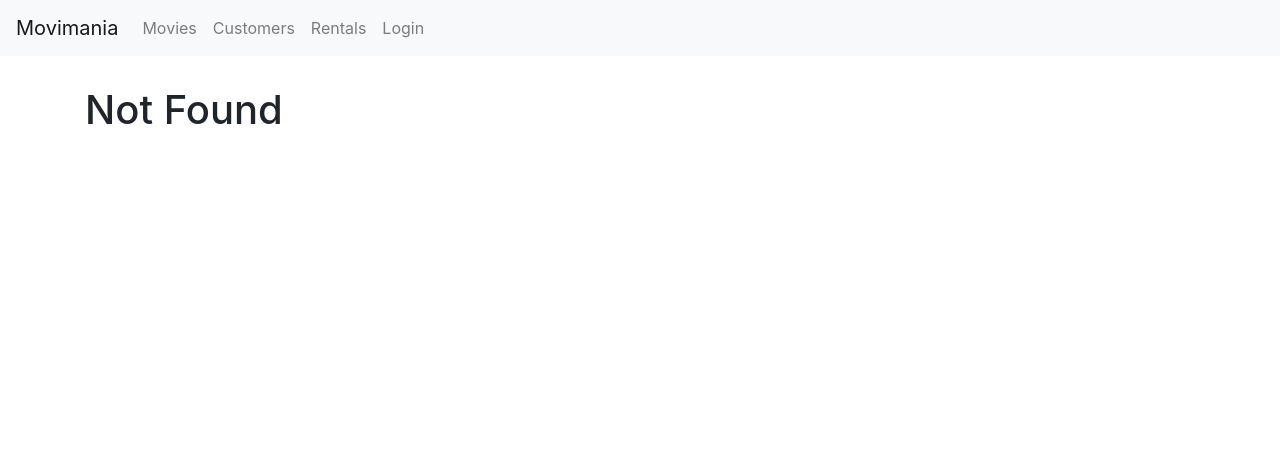
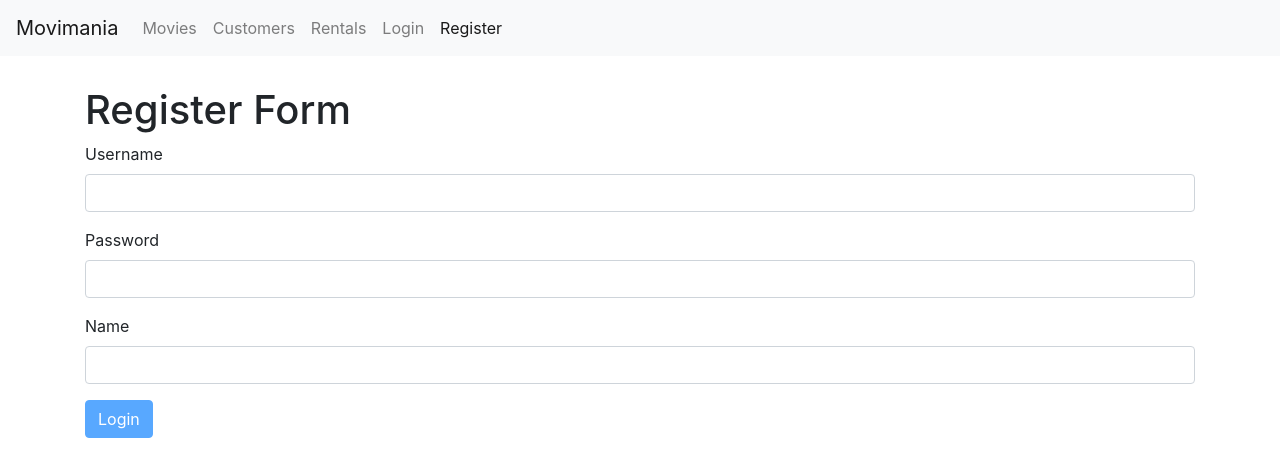
Before and after one commit to haris-begluk/react-vidly-m, a React (Create React App) app: page /register in a window 1280 px wide. Before the commit this address led to /not-found. Shown: the top 476 px of the page. Built offline with nearby package versions, Linux system fonts and the light colour scheme.

Commit message:
Forms: adding register form

```diff
--- a/src/App.js
+++ b/src/App.js
@@ -7,6 +7,7 @@
 import NavBar from "./components/navBar";
 import MovieForm from "./components/movieForm";
 import LoginForm from "./components/loginForm";
+import RegisterForm from "./components/registerForm";
 import "./App.css";
 
 class App extends Component {
@@ -16,6 +17,7 @@
         <NavBar />
         <main className="container">
           <Switch>
+            <Route path="/register" component={RegisterForm} />
             <Route path="/login" component={LoginForm} />
             <Route path="/movies/:id" component={MovieForm} />
             <Route path="/movies" component={Movies} />
--- a/src/components/navBar.jsx
+++ b/src/components/navBar.jsx
@@ -20,6 +20,9 @@
           <NavLink className="nav-item nav-link" to="/login">
             Login
           </NavLink>
+          <NavLink className="nav-item nav-link" to="/register">
+            Register
+          </NavLink>
         </div>
       </div>
     </nav>
--- /dev/null
+++ b/src/components/registerForm.jsx
@@ -0,0 +1,41 @@
+import React from "react";
+import Joi from "joi-browser";
+import Form from "./common/form";
+class RegisterForm extends Form {
+  state = {
+    data: { username: "", password: "", name: "" },
+    errors: {}
+  };
+
+  schema = {
+    username: Joi.string()
+      .required()
+      .email()
+      .label("Username"),
+    password: Joi.string()
+      .required()
+      .min(5)
+      .label("Password"),
+    name: Joi.string()
+      .required()
+      .label("Name")
+  };
+  doSubmit = () => {
+    console.log("submit");
+  };
+  render() {
+    return (
+      <div>
+        <h1>Register Form</h1>
+        <form onSubmit={this.handleSubmit}>
+          {this.renderInput("username", "Username")}
+          {this.renderInput("password", "Password", "password")}
+          {this.renderInput("name", "Name")}
+          {this.renderButton("Login")}
+        </form>
+      </div>
+    );
+  }
+}
+
+export default RegisterForm;
```
